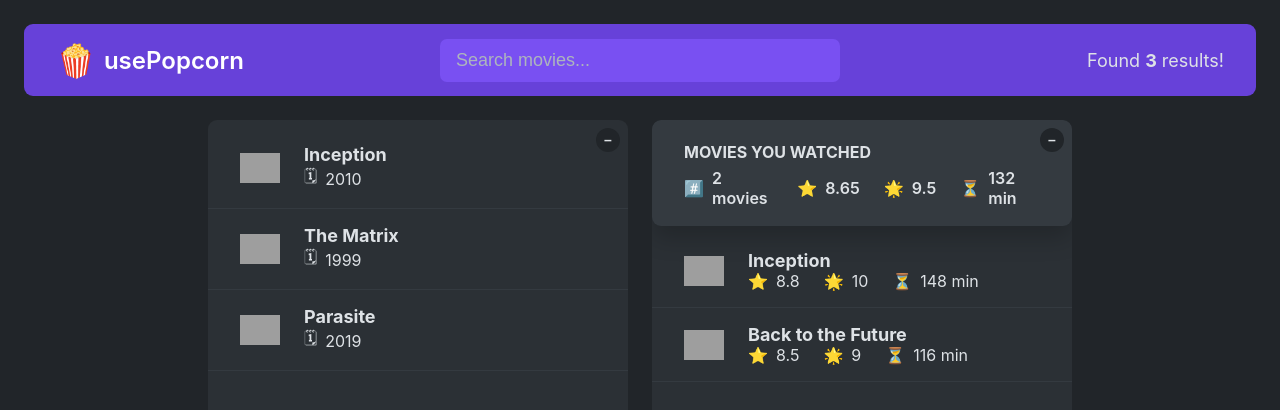
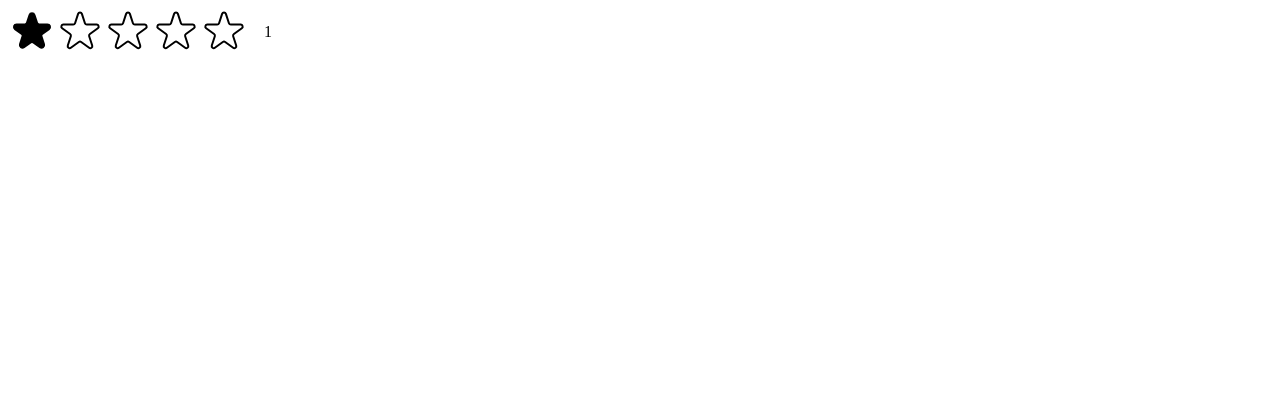
Before and after one commit to mattbarb93/usepopcorn, a React (Create React App) app: page / in a window 1280 px wide. Shown: the top 410 px of the page. Built offline with nearby package versions, Linux system fonts and the light colour scheme; grey boxes are pictures that could not be loaded.

Commit message:
Added the stars

```diff
--- /dev/null
+++ b/src/StarRating.js
@@ -0,0 +1,110 @@
+import { useState } from "react";
+
+const containerStyle = {
+  display: "flex",
+  alignItems: "center",
+  gap: "16px",
+};
+
+const starContainerStyle = {
+  display: "flex",
+};
+
+const textStyle = {
+  lineHeight: "1",
+  margin: "0",
+};
+
+export default function StarRating({ maxRating = 5 }) {
+  const [rating, setRating] = useState(1);
+
+  function handleRating(rating) {
+    setRating(rating);
+  }
+
+  return (
+    <div style={containerStyle}>
+      <div style={starContainerStyle}>
+        {Array.from({ length: maxRating }, (_, i) => (
+          <Star
+            key={i}
+            onRate={() => handleRating(i + 1)}
+            full={rating >= i + 1}
+          />
+        ))}
+      </div>
+      <p style={textStyle}>{rating || ""}</p>
+    </div>
+  );
+}
+
+const starStyle = {
+  width: "48px",
+  height: "48px",
+  display: "block",
+  cursor: "pointer",
+};
+
+function Star({ onRate, full }) {
+  return (
+    <span role="button" style={starStyle} onClick={onRate}>
+      {full ? (
+        <svg
+          xmlns="http://www.w3.org/2000/svg"
+          viewBox="0 0 20 20"
+          fill="#000"
+          stroke="#000"
+        >
+          <path d="M9.049 2.927c.3-.921 1.603-.921 1.902 0l1.07 3.292a1 1 0 00.95.69h3.462c.969 0 1.371 1.24.588 1.81l-2.8 2.034a1 1 0 00-.364 1.118l1.07 3.292c.3.921-.755 1.688-1.54 1.118l-2.8-2.034a1 1 0 00-1.175 0l-2.8 2.034c-.784.57-1.838-.197-1.539-1.118l1.07-3.292a1 1 0 00-.364-1.118L2.98 8.72c-.783-.57-.38-1.81.588-1.81h3.461a1 1 0 00.951-.69l1.07-3.292z" />
+        </svg>
+      ) : (
+        <svg
+          xmlns="http://www.w3.org/2000/svg"
+          fill="none"
+          viewBox="0 0 24 24"
+          stroke="#000"
+        >
+          <path
+            strokeLinecap="round"
+            strokeLinejoin="round"
+            strokeWidth="{2}"
+            d="M11.049 2.927c.3-.921 1.603-.921 1.902 0l1.519 4.674a1 1 0 00.95.69h4.915c.969 0 1.371 1.24.588 1.81l-3.976 2.888a1 1 0 00-.363 1.118l1.518 4.674c.3.922-.755 1.688-1.538 1.118l-3.976-2.888a1 1 0 00-1.176 0l-3.976 2.888c-.783.57-1.838-.197-1.538-1.118l1.518-4.674a1 1 0 00-.363-1.118l-3.976-2.888c-.784-.57-.38-1.81.588-1.81h4.914a1 1 0 00.951-.69l1.519-4.674z"
+          />
+        </svg>
+      )}
+    </span>
+  );
+}
+
+/*
+FULL STAR
+
+<svg
+  xmlns="http://www.w3.org/2000/svg"
+  viewBox="0 0 20 20"
+  fill="#000"
+  stroke="#000"
+>
+  <path
+    d="M9.049 2.927c.3-.921 1.603-.921 1.902 0l1.07 3.292a1 1 0 00.95.69h3.462c.969 0 1.371 1.24.588 1.81l-2.8 2.034a1 1 0 00-.364 1.118l1.07 3.292c.3.921-.755 1.688-1.54 1.118l-2.8-2.034a1 1 0 00-1.175 0l-2.8 2.034c-.784.57-1.838-.197-1.539-1.118l1.07-3.292a1 1 0 00-.364-1.118L2.98 8.72c-.783-.57-.38-1.81.588-1.81h3.461a1 1 0 00.951-.69l1.07-3.292z"
+  />
+</svg>
+
+
+EMPTY STAR
+
+<svg
+  xmlns="http://www.w3.org/2000/svg"
+  fill="none"
+  viewBox="0 0 24 24"
+  stroke="#000"
+>
+  <path
+    strokeLinecap="round"
+    strokeLinejoin="round"
+    strokeWidth="{2}"
+    d="M11.049 2.927c.3-.921 1.603-.921 1.902 0l1.519 4.674a1 1 0 00.95.69h4.915c.969 0 1.371 1.24.588 1.81l-3.976 2.888a1 1 0 00-.363 1.118l1.518 4.674c.3.922-.755 1.688-1.538 1.118l-3.976-2.888a1 1 0 00-1.176 0l-3.976 2.888c-.783.57-1.838-.197-1.538-1.118l1.518-4.674a1 1 0 00-.363-1.118l-3.976-2.888c-.784-.57-.38-1.81.588-1.81h4.914a1 1 0 00.951-.69l1.519-4.674z"
+  />
+</svg>
+
+*/
--- a/src/index.js
+++ b/src/index.js
@@ -1,13 +1,15 @@
-import React from 'react';
-import ReactDOM from 'react-dom/client';
-import './index.css';
-import App from './App';
+import React from "react";
+import ReactDOM from "react-dom/client";
+import { useState } from "react";
+// import "./index.css";
+// import App from './App';
+import StarRating from "./StarRating";
 
-
-const root = ReactDOM.createRoot(document.getElementById('root'));
+const root = ReactDOM.createRoot(document.getElementById("root"));
 root.render(
   <React.StrictMode>
-    <App />
+    {/* <App /> */}
+    <StarRating maxRating={5} />
   </React.StrictMode>
 );
 
```
